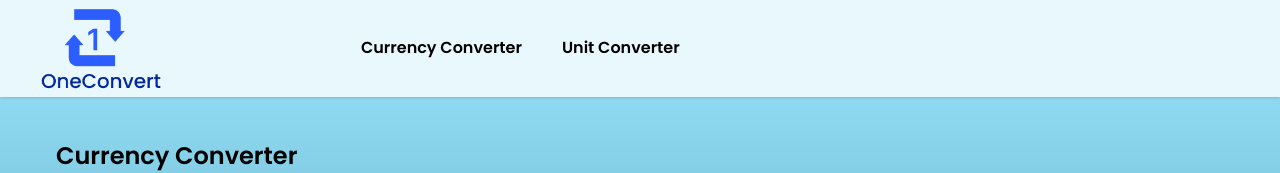
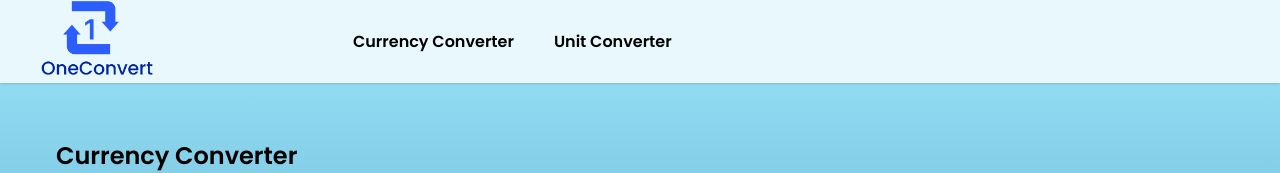
Before and after one commit to Aola-j/OneConvert-App, a React (Vite) app: page / in a window 1280 px wide. Shown: the top 173 px of the page. Built offline with nearby package versions, Linux system fonts and the light colour scheme; no server answers.

Commit message:
Tweaked stlying

```diff
--- a/src/components/Navbar.jsx
+++ b/src/components/Navbar.jsx
@@ -9,7 +9,7 @@ function Navbar () {
           <button className="md:hidden px-2 rounded text-blue-700 font-semibold text-xl">
             ☰
           </button>
-        <img className="w-30 sm:w-28 md:w-30 pt-2 ml-10" src={Logo1} alt="OneConvert Logo"/>
+        <img className="w-20 sm:w-24 md:w-28 ml-10" src={Logo1} alt="OneConvert Logo"/>
         </div>
 
         {/* Navigation links */}
```
